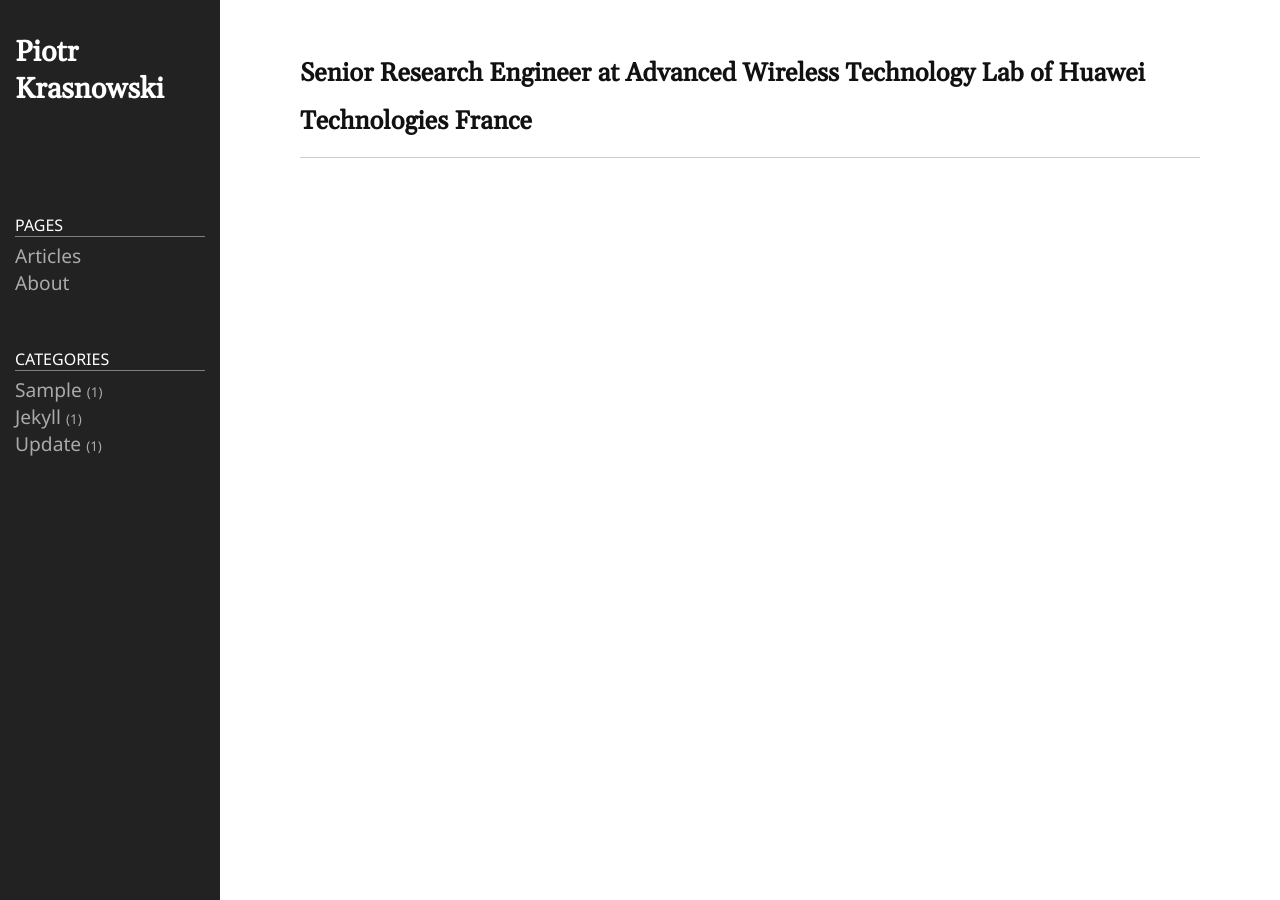
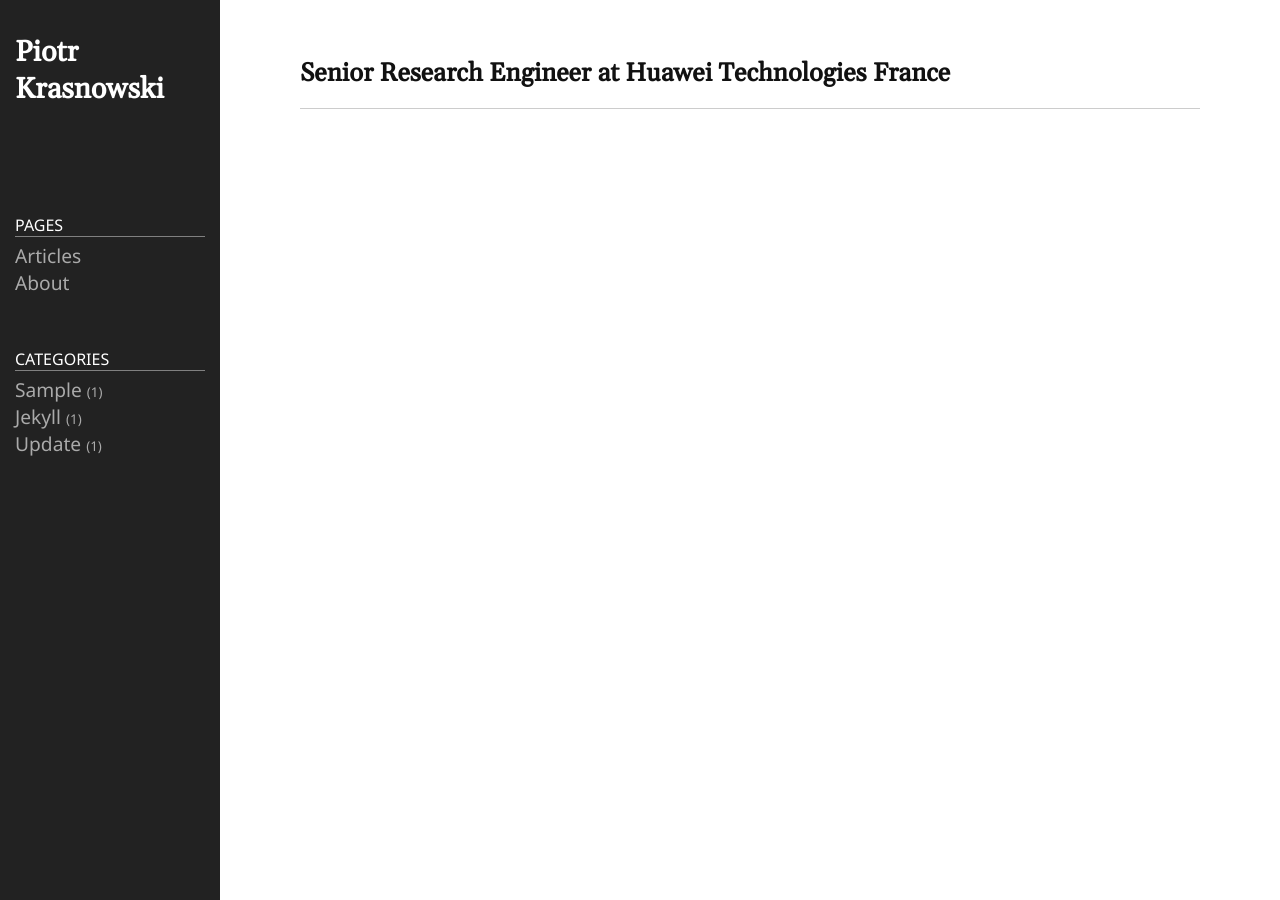
Before and after one commit to PiotrKrasnowski/piotrkrasnowski.github.io, a Jekyll site: the page built from index.md, in a window 1280 px wide. Built offline with Jekyll 4.4.1, drawn with Linux system fonts in a browser that asks for light colours.

Commit message:
Update home.html

```diff
--- a/_includes/home.html
+++ b/_includes/home.html
@@ -1,6 +1,6 @@
 <article class="post">
   <header class="post-header home">
-    <div class="post-title">Senior Research Engineer at Advanced Wireless Technology Lab of Huawei Technologies France</div>
+    <div class="post-title">Senior Research Engineer at Huawei Technologies France</div>
   </header>
 
 </article>
```
